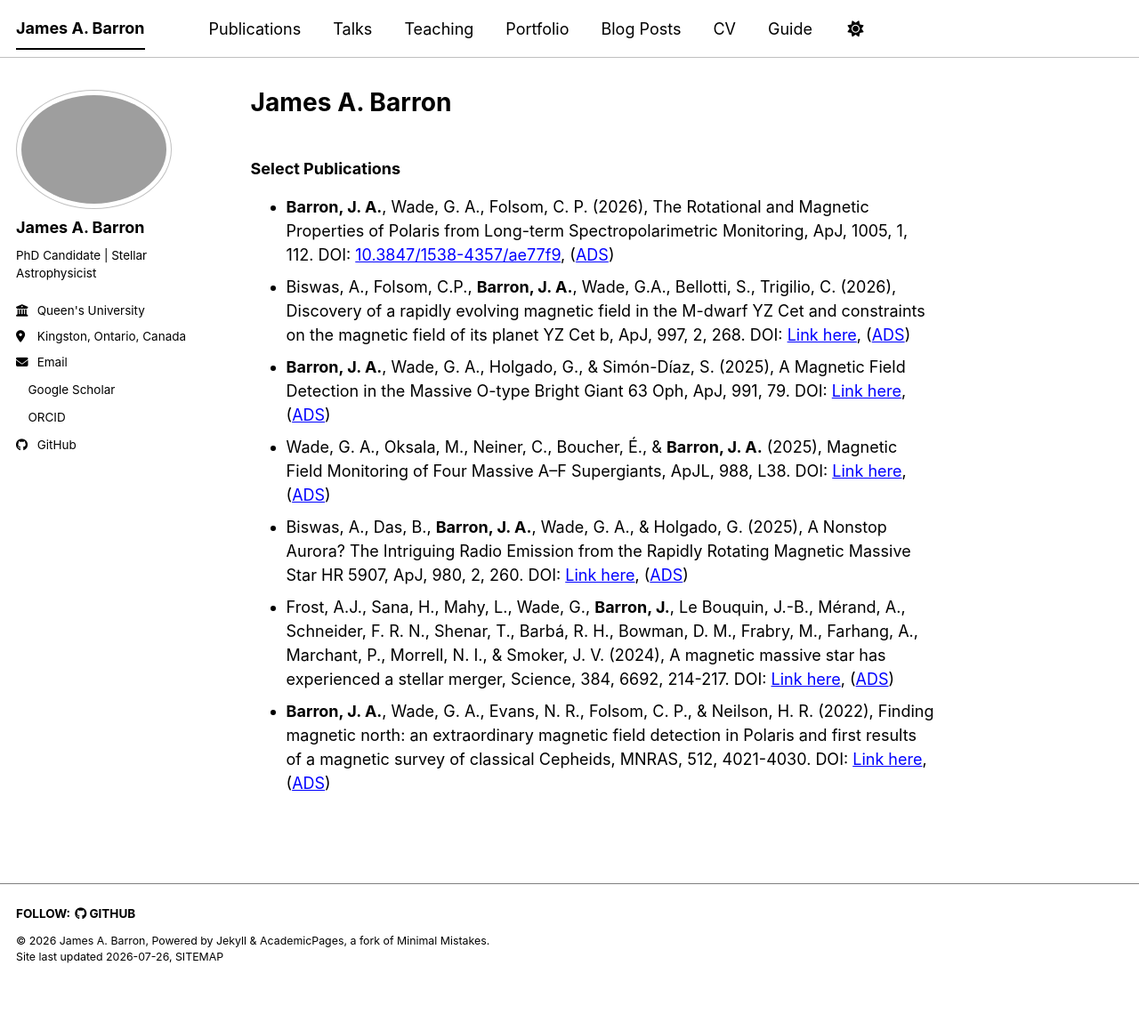
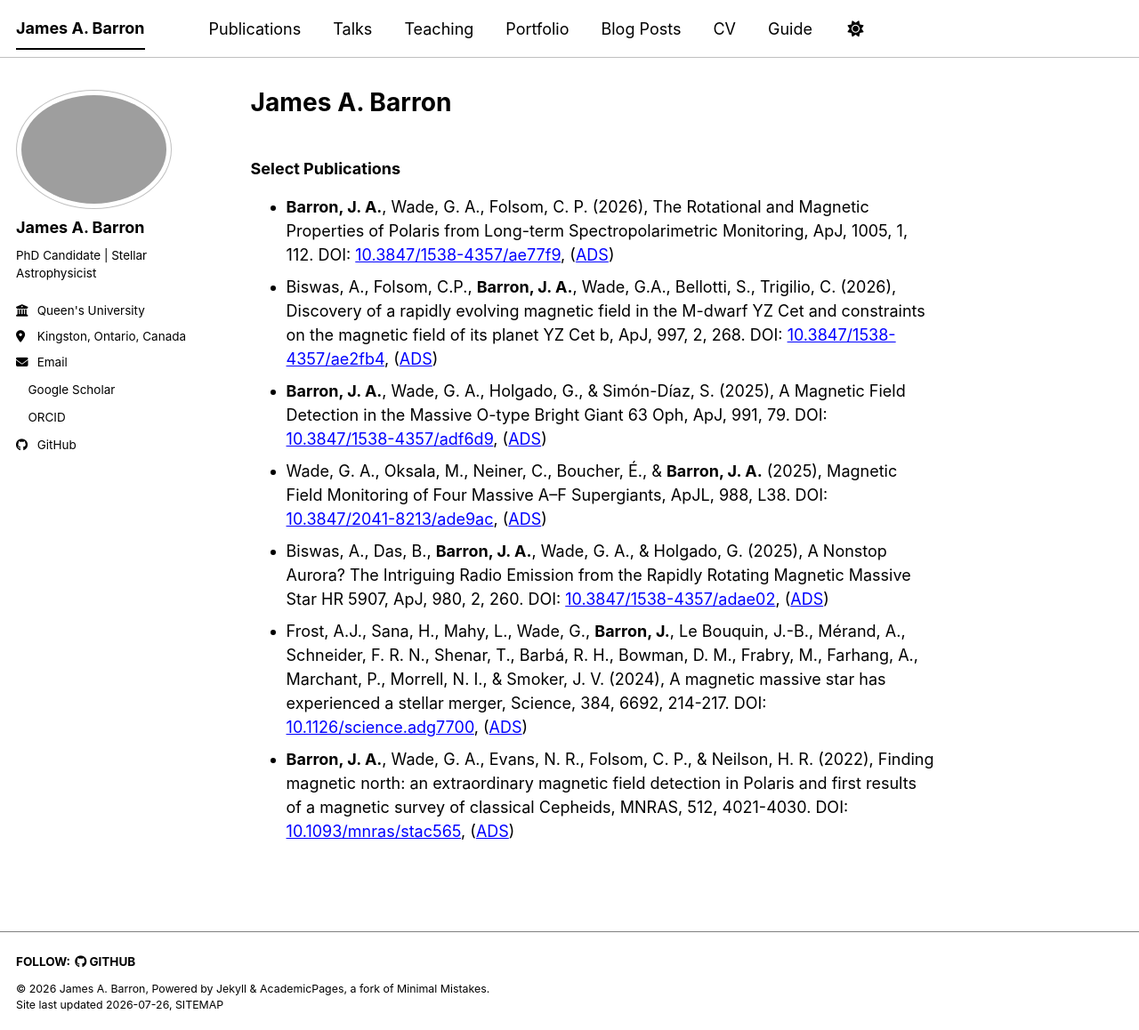
Before and after one commit to jamesabarron/jamesabarron.github.io, a Jekyll site: the page built from _pages/about.md, in a window 1280 px wide and 1158 px high. Shown: the whole window at 89% size. Built offline with Jekyll 4.4.1, drawn with Linux system fonts in a browser that asks for light colours; a style sheet for code colours, icons or effects is not loaded.

Commit message:
Fix doi links.

```diff
--- a/_pages/about.md
+++ b/_pages/about.md
@@ -10,14 +10,14 @@ redirect_from:
 * **Barron, J. A.**, Wade, G. A., Folsom, C. P. (2026), The Rotational and Magnetic Properties of Polaris from Long-term Spectropolarimetric Monitoring, ApJ, 1005, 1, 112. DOI: [10.3847/1538-4357/ae77f9](https://doi.org/10.3847/1538-4357/ae77f9), ([ADS](https://ui.adsabs.harvard.edu/abs/2026ApJ..1005..112B/abstract))
 <!-- -->
 * Biswas, A., Folsom, C.P., **Barron, J. A.**, Wade, G.A., Bellotti, S., Trigilio, C. (2026), Discovery of a rapidly evolving magnetic field in the M-dwarf YZ Cet and constraints on the magnetic field of its planet
-YZ Cet b, ApJ, 997, 2, 268. DOI: [Link here](https://doi.org/10.3847/1538-4357/ae2fb4), ([ADS](https://ui.adsabs.harvard.edu/abs/2026ApJ...997..268B/abstract))
+YZ Cet b, ApJ, 997, 2, 268. DOI: [10.3847/1538-4357/ae2fb4](https://doi.org/10.3847/1538-4357/ae2fb4), ([ADS](https://ui.adsabs.harvard.edu/abs/2026ApJ...997..268B/abstract))
 <!-- -->
-* **Barron, J. A.**, Wade, G. A., Holgado, G., & Simón-Díaz, S. (2025), A Magnetic Field Detection in the Massive O-type Bright Giant 63 Oph, ApJ, 991, 79. DOI: [Link here](https://doi.org/10.3847/1538-4357/adf6d9), ([ADS](https://ui.adsabs.harvard.edu/abs/2025ApJ...991...79B/abstract))
+* **Barron, J. A.**, Wade, G. A., Holgado, G., & Simón-Díaz, S. (2025), A Magnetic Field Detection in the Massive O-type Bright Giant 63 Oph, ApJ, 991, 79. DOI: [10.3847/1538-4357/adf6d9](https://doi.org/10.3847/1538-4357/adf6d9), ([ADS](https://ui.adsabs.harvard.edu/abs/2025ApJ...991...79B/abstract))
 <!-- -->
-* Wade, G. A., Oksala, M., Neiner, C., Boucher, É., & **Barron, J. A.** (2025), Magnetic Field Monitoring of Four Massive A–F Supergiants, ApJL, 988, L38. DOI: [Link here](https://doi.org/10.3847/2041-8213/ade9ac), ([ADS](https://ui.adsabs.harvard.edu/abs/2025ApJ...988L..38W/abstract))
+* Wade, G. A., Oksala, M., Neiner, C., Boucher, É., & **Barron, J. A.** (2025), Magnetic Field Monitoring of Four Massive A–F Supergiants, ApJL, 988, L38. DOI: [10.3847/2041-8213/ade9ac](https://doi.org/10.3847/2041-8213/ade9ac), ([ADS](https://ui.adsabs.harvard.edu/abs/2025ApJ...988L..38W/abstract))
 <!-- -->
-* Biswas, A., Das, B., **Barron, J. A.**, Wade, G. A., & Holgado, G. (2025), A Nonstop Aurora? The Intriguing Radio Emission from the Rapidly Rotating Magnetic Massive Star HR 5907, ApJ, 980, 2, 260. DOI: [Link here](https://doi.org/10.3847/1538-4357/adae02), ([ADS](https://ui.adsabs.harvard.edu/abs/2025ApJ...980..260B/abstract))
+* Biswas, A., Das, B., **Barron, J. A.**, Wade, G. A., & Holgado, G. (2025), A Nonstop Aurora? The Intriguing Radio Emission from the Rapidly Rotating Magnetic Massive Star HR 5907, ApJ, 980, 2, 260. DOI: [10.3847/1538-4357/adae02](https://doi.org/10.3847/1538-4357/adae02), ([ADS](https://ui.adsabs.harvard.edu/abs/2025ApJ...980..260B/abstract))
 <!-- -->
-* Frost, A.J., Sana, H., Mahy, L., Wade, G., **Barron, J.**, Le Bouquin, J.-B., Mérand, A., Schneider, F. R. N., Shenar, T., Barbá, R. H., Bowman, D. M., Frabry, M., Farhang, A., Marchant, P., Morrell, N. I., & Smoker, J. V. (2024), A magnetic massive star has experienced a stellar merger, Science, 384, 6692, 214-217. DOI: [Link here](https://doi.org/10.1126/science.adg7700), ([ADS](https://ui.adsabs.harvard.edu/abs/2024Sci...384..214F/abstract))
+* Frost, A.J., Sana, H., Mahy, L., Wade, G., **Barron, J.**, Le Bouquin, J.-B., Mérand, A., Schneider, F. R. N., Shenar, T., Barbá, R. H., Bowman, D. M., Frabry, M., Farhang, A., Marchant, P., Morrell, N. I., & Smoker, J. V. (2024), A magnetic massive star has experienced a stellar merger, Science, 384, 6692, 214-217. DOI: [10.1126/science.adg7700](https://doi.org/10.1126/science.adg7700), ([ADS](https://ui.adsabs.harvard.edu/abs/2024Sci...384..214F/abstract))
 <!-- -->
-* **Barron, J. A.**, Wade, G. A., Evans, N. R., Folsom, C. P., & Neilson, H. R. (2022), Finding magnetic north: an extraordinary magnetic field detection in Polaris and first results of a magnetic survey of classical Cepheids, MNRAS, 512, 4021-4030. DOI: [Link here](https://doi.org/10.1093/mnras/stac565), ([ADS](https://ui.adsabs.harvard.edu/abs/2022MNRAS.512.4021B/abstract))
+* **Barron, J. A.**, Wade, G. A., Evans, N. R., Folsom, C. P., & Neilson, H. R. (2022), Finding magnetic north: an extraordinary magnetic field detection in Polaris and first results of a magnetic survey of classical Cepheids, MNRAS, 512, 4021-4030. DOI: [10.1093/mnras/stac565](https://doi.org/10.1093/mnras/stac565), ([ADS](https://ui.adsabs.harvard.edu/abs/2022MNRAS.512.4021B/abstract))
```
